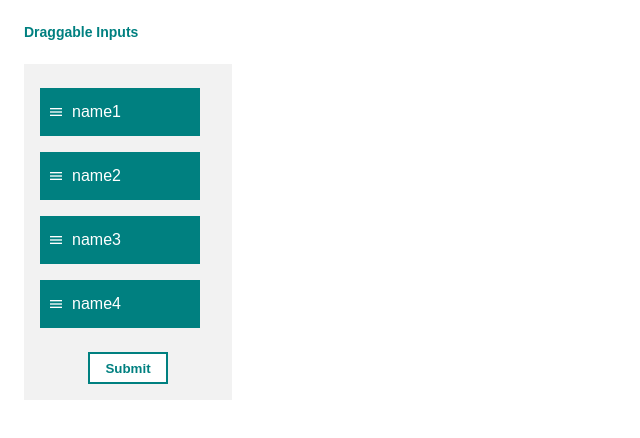
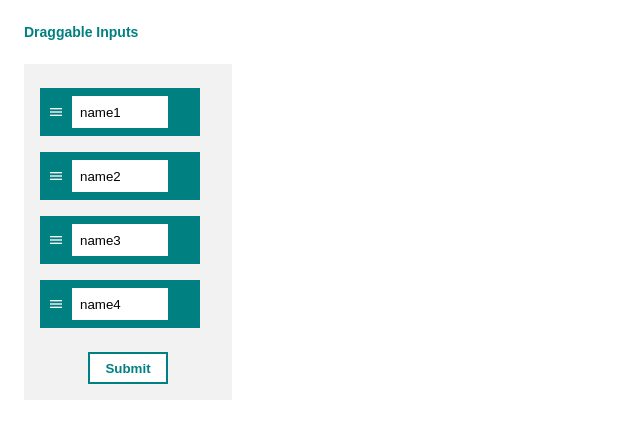
Before and after one commit to Hyeon1445/draggable-form, a Next.js app: page /input in a window 1280 px wide. Shown: the top 438 px of the page, without its empty margins (0-640 px from the left). Built offline with nearby package versions, Linux system fonts and the light colour scheme; a web font is replaced by a local one.

Commit message:
feat: add input

```diff
--- a/src/pages/input/index.tsx
+++ b/src/pages/input/index.tsx
@@ -1,6 +1,6 @@
 import { Title } from '@components/title'
 import styled from '@emotion/styled'
-import { Formik, Form } from 'formik'
+import { Formik, Form, Field, FieldProps } from 'formik'
 import { useEffect, useState } from 'react'
 import {
   DragDropContext,
@@ -63,7 +63,11 @@ const InputListPage = () => {
                               >
                                 menu
                               </DragButton>
-                              {item}
+                              <Field name={`items.${index}`}>
+                                {({ meta: { value } }: FieldProps<string>) => (
+                                  <Input value={value} />
+                                )}
+                              </Field>
                             </Card>
                           )}
                         </Draggable>
@@ -119,4 +123,10 @@ const Button = styled.button`
   margin: 1rem auto 0;
 `
 
+const Input = styled.input`
+  height: 2rem;
+  width: 6rem;
+  padding: 0 0.5rem;
+`
+
 export default InputListPage
```
